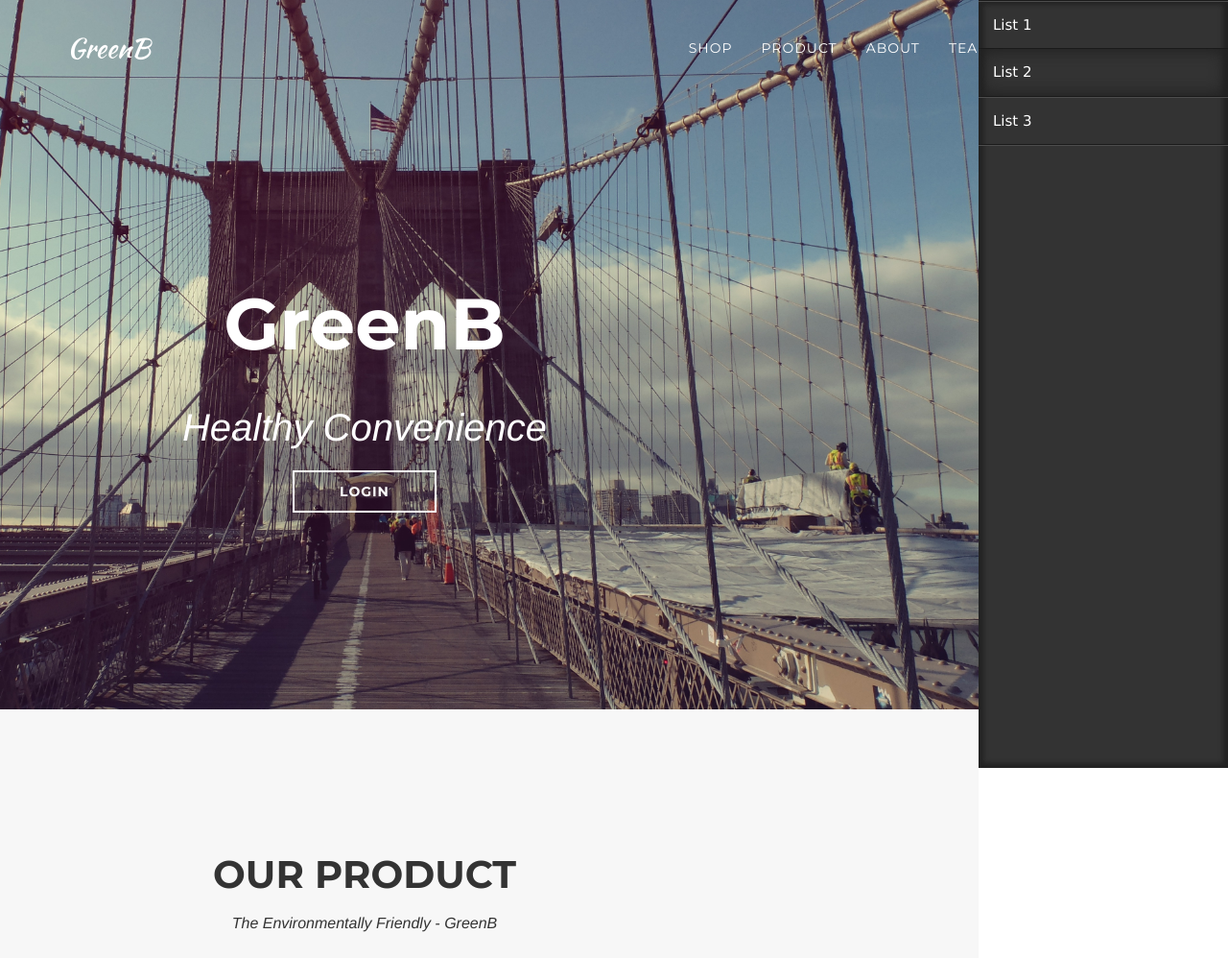
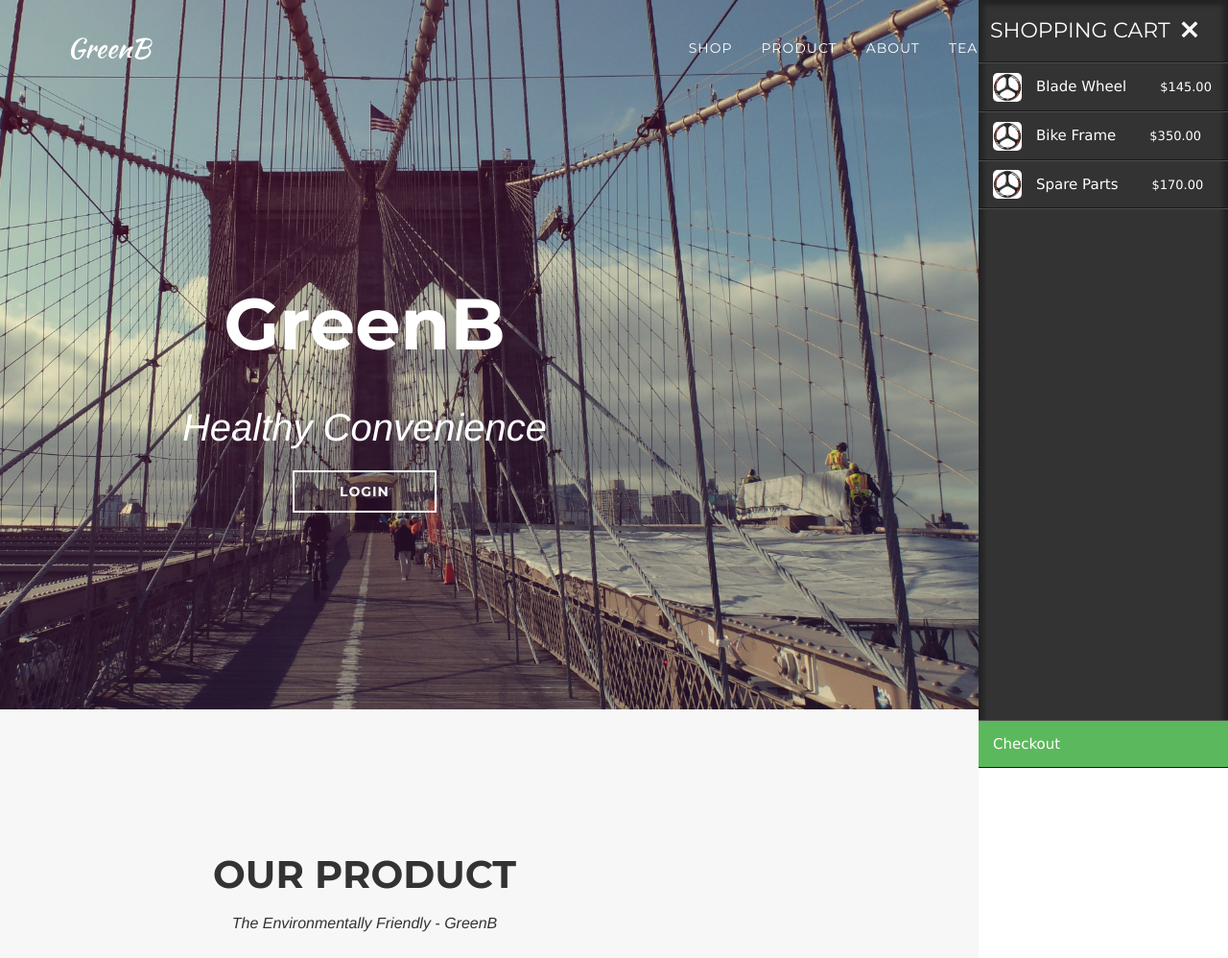
Before and after one commit to Allerby/GreenB, a PHP site: page / in a window 1280 px wide, after a click that opens the changed part. Shown: the top 998 px of the page at 96% size. Run offline with PHP 8.4, Linux system fonts and the light colour scheme; some libraries are stand-ins or nearby versions; some web fonts are replaced.

Commit message:
Cart items

```diff
--- a/css/style.css
+++ b/css/style.css
@@ -115,6 +115,53 @@ h6 {
     padding: 4px 10px;
     background:#1d1d1d;
     border-radius:25px;
+}
+
+/*Shopping Cart*/
+#sidr h3 {
+    font-size:22px;
+    padding:20px 12px;
+    margin-bottom:0px;
+    background-image:none;
+    background-color:transparent;
+    border:0px;
+    box-shadow:none !important;
+    display:inline-block;
+    width:inherit;
+}
+
+#sidr i.ion-close {
+    color:#ffffff;
+    font-size:22px;
+    display:inline-block;
+    width:inherit;
+}
+
+#sidr * {
+    box-shadow:none;
+}
+
+.cartImage {
+    width:30px;
+    height:30px;
+    border-radius:5px;
+    background-color:#fff;
+}
+
+p.cartPrice {
+    display:inline-block;
+    width:inherit;
+    margin-left:20px;
+}
+li#checkOut {
+    position:absolute;
+    bottom:0px;
+    width:100%;
+    background-color:#5CB85C;
+}
+
+.sidr ul li a, .sidr ul li span {
+    display:inline-block;
 }
 
 span.fa-stack > i.ion-earth, span.fa-stack > i.ion-ios7-gear {
--- a/index.html
+++ b/index.html
@@ -94,10 +94,12 @@
 
     <!-- Shopping Cart Sidebar -->
     <div id="sidr">
+        <span style="inline-block"><h3>Shopping Cart</h3><a href="#" id="sidrClose"><i class="ion-close"></i></a></span>
         <ul>
-            <li><a href="#">List 1</a></li>
-            <li class="active"><a href="#">List 2</a></li>
-            <li><a href="#">List 3</a></li>
+            <li class="cartItem"><span style="inline-block"><img class="cartImage" src="img/bike-wheel.png" /><a href="#">Blade Wheel</a><p class="cartPrice">$145.00</p></span></li>
+            <li class="cartItem"><span style="inline-block"><img class="cartImage" src="img/bike-wheel.png" /><a href="#">Bike Frame</a><p class="cartPrice">$350.00</p></span></li>
+            <li class="cartItem"><span style="inline-block"><img class="cartImage" src="img/bike-wheel.png" /><a href="#">Spare Parts</a><p class="cartPrice">$170.00</p></span></li>
+            <li id="checkOut"><a href="">Checkout</a></li>
         </ul>
     </div>
 
--- a/js/script.js
+++ b/js/script.js
@@ -39,6 +39,11 @@ $(document).ready(function() {
   });
 });
 
+$('#sidr #sidrClose').click(function(e) {
+  e.preventDefault();
+  $.sidr('close', 'sidr');
+});
+
 // Credit to http://www.codrops.com for the idea
 // Header animate on offset from top
 var cbpAnimatedHeader = (function() {
```
Also changed, not shown: img/bike-wheel.png (added).
